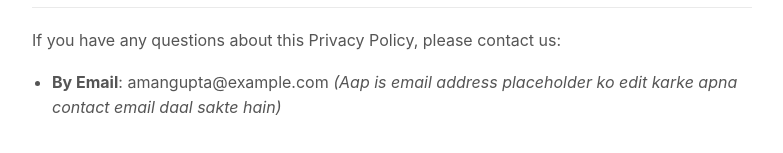
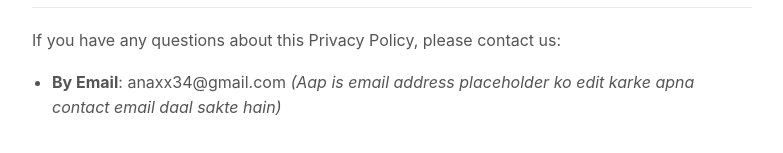
Before and after one commit to anaxx34-bit/privacy-policy, a plain HTML site: page index.html in a window 1280 px wide. Shown: the part 2434-2587 px from the top of the page, without its empty margins (248-1031 px from the left). Drawn offline with Linux system fonts and the light colour scheme.

Commit message:
Update index.html

```diff
--- a/index.html
+++ b/index.html
@@ -92,7 +92,7 @@
         <h2>7. Contact Us</h2>
         <p>If you have any questions about this Privacy Policy, please contact us:</p>
         <ul>
-            <li><strong>By Email</strong>: amangupta@example.com <em>(Aap is email address placeholder ko edit karke apna contact email daal sakte hain)</em></li>
+            <li><strong>By Email</strong>: anaxx34@gmail.com <em>(Aap is email address placeholder ko edit karke apna contact email daal sakte hain)</em></li>
         </ul>
     </div>
 </body>
```
